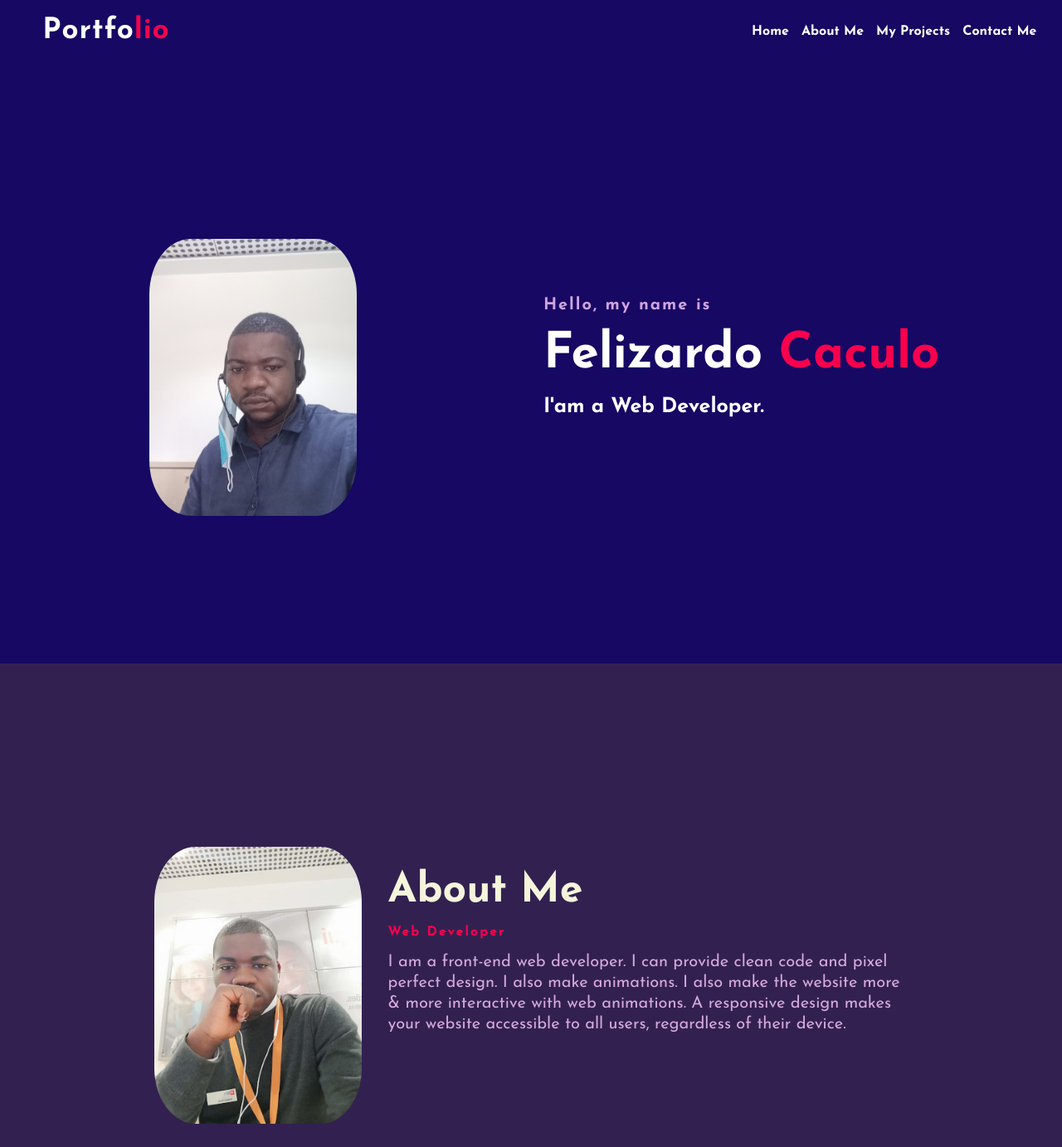
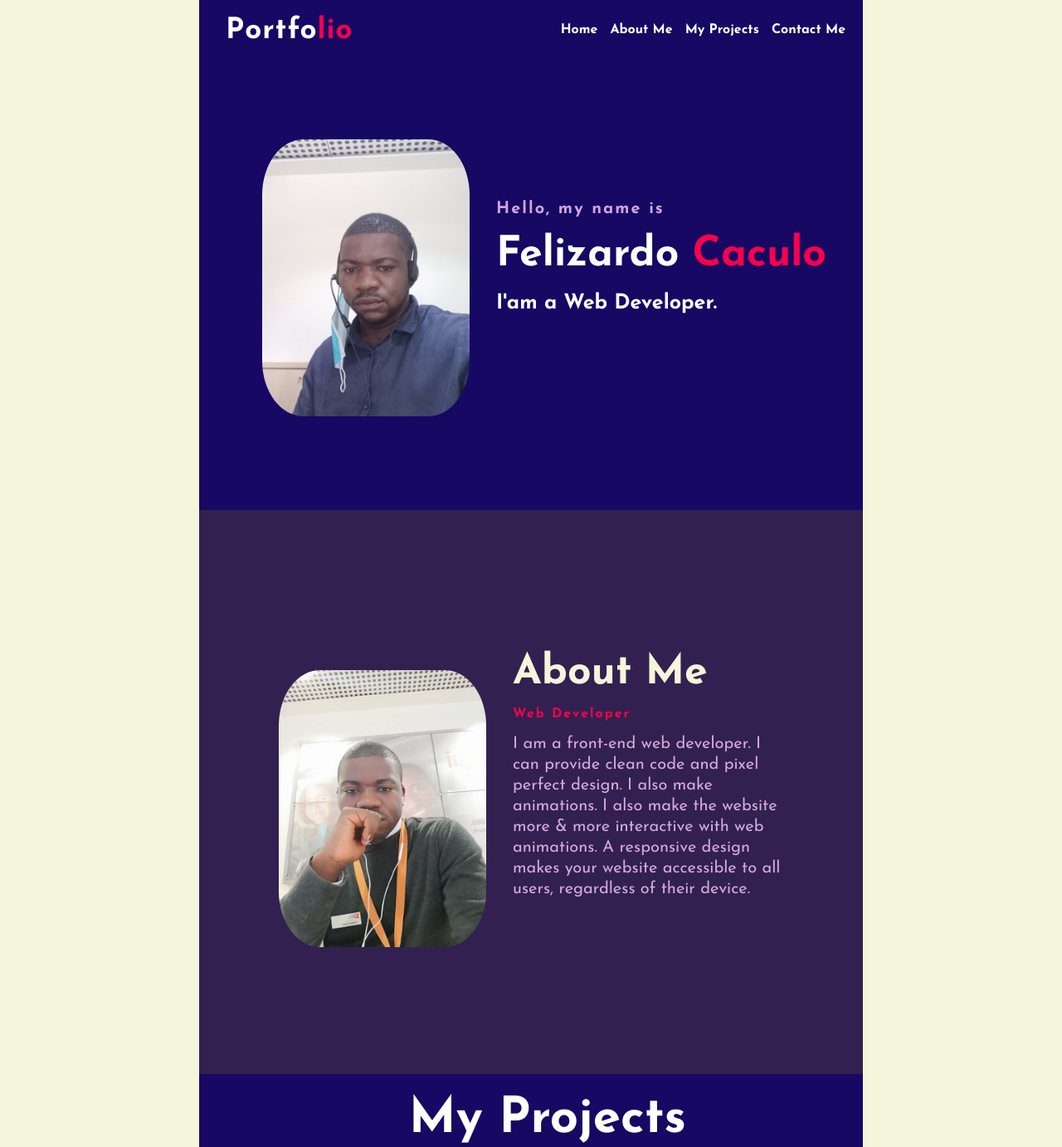
Before and after one commit to FelizardoCaculo/my_portfolio, a website: page src/assets/pages/index.html in a window 1280 px wide. Shown: the top 1383 px of the page at 83% size. Drawn offline with Linux system fonts and the light colour scheme.

Commit message:
Refatorando o layout do projecto

```diff
--- a/src/assets/css/style.css
+++ b/src/assets/css/style.css
@@ -15,20 +15,24 @@
 body {
     width: 100%;
     overflow-x: hidden;
+    background-color: beige ;
 }
 
-/*------------------ Home Section Starts ----------------- */
-
-#home {
-    height: 100vh;
-    width: 100%;
-    background-color: var(--blue-bg)
+/*---------- Header------------ */
+.header {
+    width: 70%;
+    max-width: 800px;
+    background-color: var(--blue-bg);
+    margin: auto    ;
 }
 
-nav {
+.header .navbar {
+    width: 100%;
+    max-width: 800px;
     display: flex;
-    align-items: center;
+    flex-wrap: wrap;
     justify-content: space-between;
+    margin: auto;
     padding-top: 20px;
     padding-left: 4%;
     padding-right: 2%;
@@ -45,41 +49,57 @@ span {
     color: var(--pink-btn-links);
 }
 
-nav ul li {
+.navbar ul li {
     list-style-type: none;
     display: inline-block;
     padding: 8px 5px;
 }
 
-nav ul li a {
+.navbar ul li a {
     color: white;
     text-decoration: none;
     font-weight: bold;
     text-transform: capitalize;
 }
 
-nav ul li a:hover {
+.navbar ul li a:hover {
     color: var(--pink-btn-links);
     transition: .4s;
+}
+
+#container {
+    width: 70%;
+    max-width: 800px;
+    margin: auto;
+    align-items: center;
+}
+
+
+/*-------------- Home Section ------------- */
+#home {
+    display: flex;
+    flex-wrap: wrap;
+    height: 70vh;
+    align-items: center;
+    justify-content: center;
+    background-color: var(--blue-bg);
 }
 
 
 .content{
     display: flex;
+    flex-wrap: wrap;
     position: absolute;
-    width: 100%;
-    height: 100vh;
+    width: 70%;
+    height:auto;
     align-items: center;
-    justify-content: space-around;
-    padding-left: 4%;
-    padding-right: 4%;
-
+    justify-content: center;
 }
 
 h1 {
     color: white;
     margin: 20px 0px 20px;
-    font-size: 60px;
+    font-size: 50px;
 }
 
 h3 {
@@ -100,21 +120,20 @@ img {
     width: 250px;
 }
 
-/*------------------ /Home Section Ends ----------------- */
 
-/*----------------- About Section Starts ---------------- */
+/*------------ About Section ------------ */
 #about {
     width: 100%;
-    height: 105vh;
-    padding-top: 1rem;
+    height: 85vh;
+    padding-top: 15%;
     padding-bottom: 5rem;
     background-color: var(--purple-bg);
     display: flex;
     position: relative;
     align-items: center;
     justify-content: space-between;
-    padding-left: 12%;
-    padding-right: 12%;
+    padding-left: 8%;
+    padding-right: 8%;
     }
 
 .about-text h2 {
@@ -207,7 +226,7 @@ h5 {
 /*------------- Contact Me Section Starts --------------- */
 #contact-me {
     width: 100%;
-    height: 50vh;
+    height: 30vh;
     background-color: var(--purple-bg);
     display: flex;
     align-items: center;
@@ -249,8 +268,11 @@ h5 {
 
 footer {
     position: relative;
-    width: 100%;
-    height: 50vh;
+    width: 70%;
+    max-width: 800px;
+    margin: auto;
+    align-items: center;
+    height: 45vh;
     background-color: var(--blue-bg);
     display: flex;
     flex-wrap: wrap;
--- a/src/assets/pages/index.html
+++ b/src/assets/pages/index.html
@@ -16,18 +16,27 @@
     <title>Felizardo Caculo</title>
 </head>
 <body>
-    <!----- Home Section start ----->
-    <div id="home">
 
-        <nav>
-            <h2 class="logo">Portfo<span>lio</span></h2>
+    <header class="header">
+        <nav class="navbar">
+            <div>
+                <h2 class="logo">
+                    Portfo<span>lio</span>
+                </h2>
+            </div>
+            <div class="menu">
                 <ul>
                     <li><a href="#home">Home</a></li>
                     <li><a href="#about">About me</a></li>
                     <li><a href="#projects">My Projects</a></li>
                     <li><a href="#contact-me">Contact me</a></li>
                 </ul>
+            </div>
         </nav>
+    </header>
+
+    <main id="container">
+        <section id="home">
 
             <div class="content">
                 <img src="/images/background.jpg" alt="Imagem de Perfil">
@@ -37,10 +46,9 @@
                     <h3>I'am a Web Developer.</h3>
                 </div>
             </div>
-    </div>
-    <!----- /Home Section ends ----->
 
-    <!----- About Section starts ----->
+        </section>
+
         <section id="about">
             <img src="/images/AboutSection.jpg" alt="Imagem da Secção About">
             <div class="about-text">
@@ -54,9 +62,7 @@
             </div>
 
         </section>
-    <!--------- /About Section ends -------->
 
-    <!----- My Projects Section starts ----->
         <section id="projects">
 
             <div class="title">
@@ -119,16 +125,17 @@
                 </div>
             </div>
         </section>
-    <!----- /Projects Section ends ----->
 
-    <!----- Contact Me Section starts ----->
         <section id="contact-me">
             <p>Let Me Get You A Beautiful Website</p>
             <a href="mailto:felizardo1987@gmail.com" class="button-two">Hire Me</a>
         </section>
-    <!----- /Contact Me Section Ends ----->
 
-    <!----- Footer Me Section Starts ----->
+
+
+
+    </main>
+
     <footer>
         <p>
             Felizardo Caculo
@@ -144,6 +151,5 @@
         </div>
         <p class="end">CopyRigth By Felizardo Caculo</p>
     </footer>
-    <!----- Footer Me Section Ends ----->
 </body>
 </html>
```
Lines whose indentation alone changed are shown as unchanged.
